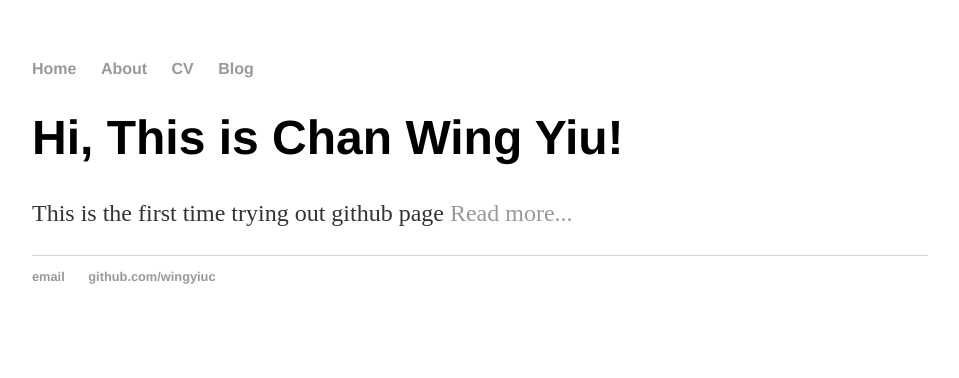
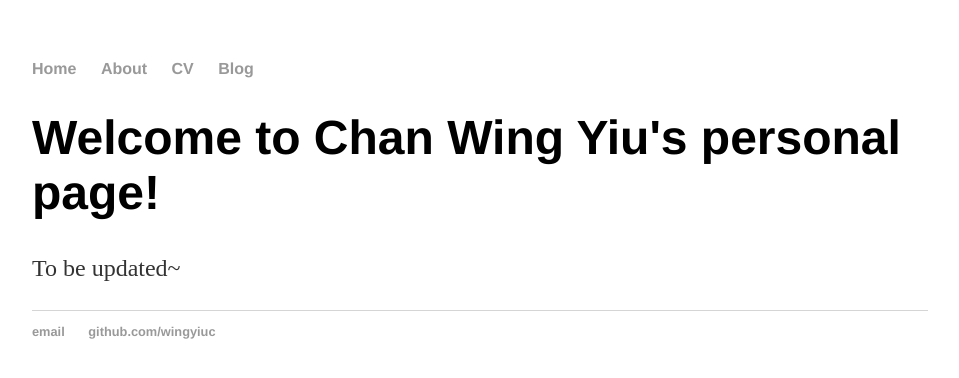
Before and after one commit to wingyiuc/wingyiuc.github.io, a Jekyll site: the page built from index.html, in a window 1280 px wide. Shown: the top 378 px of the page, without its empty margins (160-1119 px from the left). Built offline with Jekyll 4.4.1, drawn with Linux system fonts in a browser that asks for light colours.

Commit message:
Update index.html

```diff
--- a/index.html
+++ b/index.html
@@ -3,6 +3,6 @@ layout: default
 title: Chan Wing Yiu
 ---
 <div class="blurb">
-	<h1>Hi, This is Chan Wing Yiu!</h1>
-	<p> This is the first time trying out github page <a href="/about">Read more...</a></p>
+	<h1>Welcome to Chan Wing Yiu's personal page!</h1>
+	<p> To be updated~ </p>
 </div><!-- /.blurb -->
```
